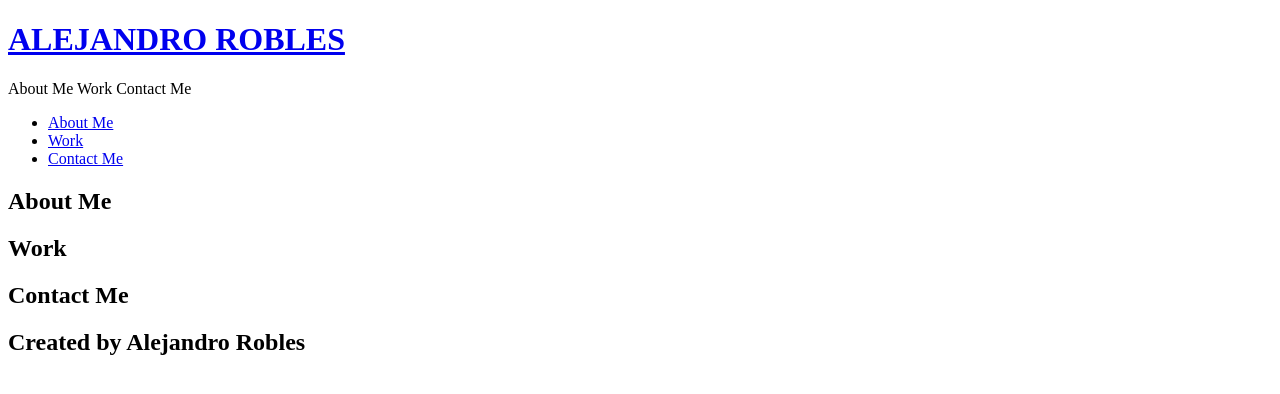
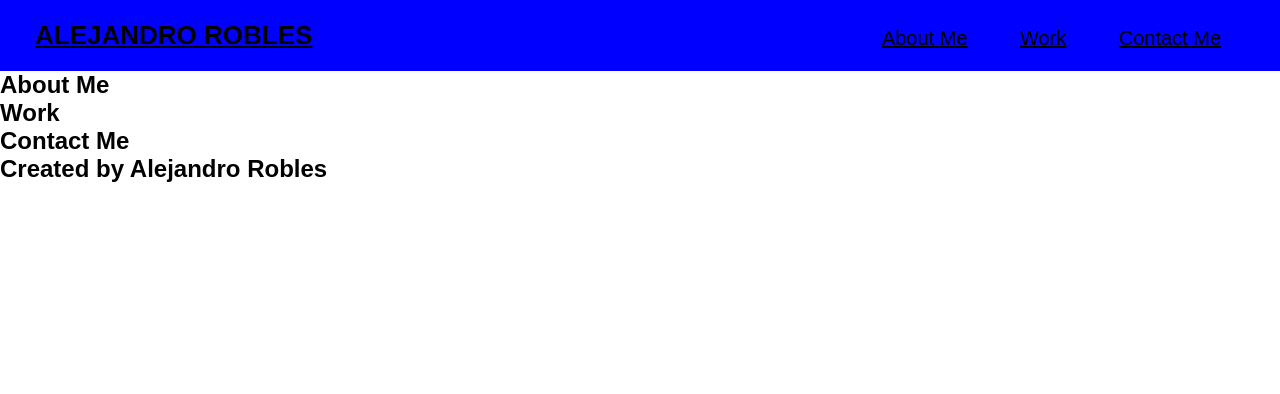
Before and after one commit to arobles31/aroblesportfolio, a plain HTML site: page index.html in a window 1280 px wide. Drawn offline with Linux system fonts and the light colour scheme.

Commit message:
added style to header

```diff
--- a/assets/css/style.css
+++ b/assets/css/style.css
@@ -1,2 +1,40 @@
-<body>
-drndfnfdj
+* {
+    margin: 0;
+    padding: 0;
+}
+
+body {
+    font-family: Arial, Helvetica, sans-serif;
+}
+
+header {
+    padding: 20px 35px;
+    background-color: blue;
+}
+
+header h1 {
+    font-weight: bold;
+    font-size: 26px;
+    color: black;
+    margin: 0;
+    display: inline;
+}
+
+header a {
+    color: black;
+}
+
+header nav {
+    float: right;
+    margin: 7px 0;
+}
+
+header nav ul li {
+    display: inline;
+}
+
+header nav ul li a {
+    margin: 0 24px;
+    font-weight: lighter;
+    font-size: 20px;
+}
--- a/index.html
+++ b/index.html
@@ -11,7 +11,6 @@
             <h1>
               <a href="/">ALEJANDRO ROBLES</a>
             </h1>
-            About Me Work Contact Me
             <nav>
                 <!-- Unordered list element -->
                 <ul>
```
